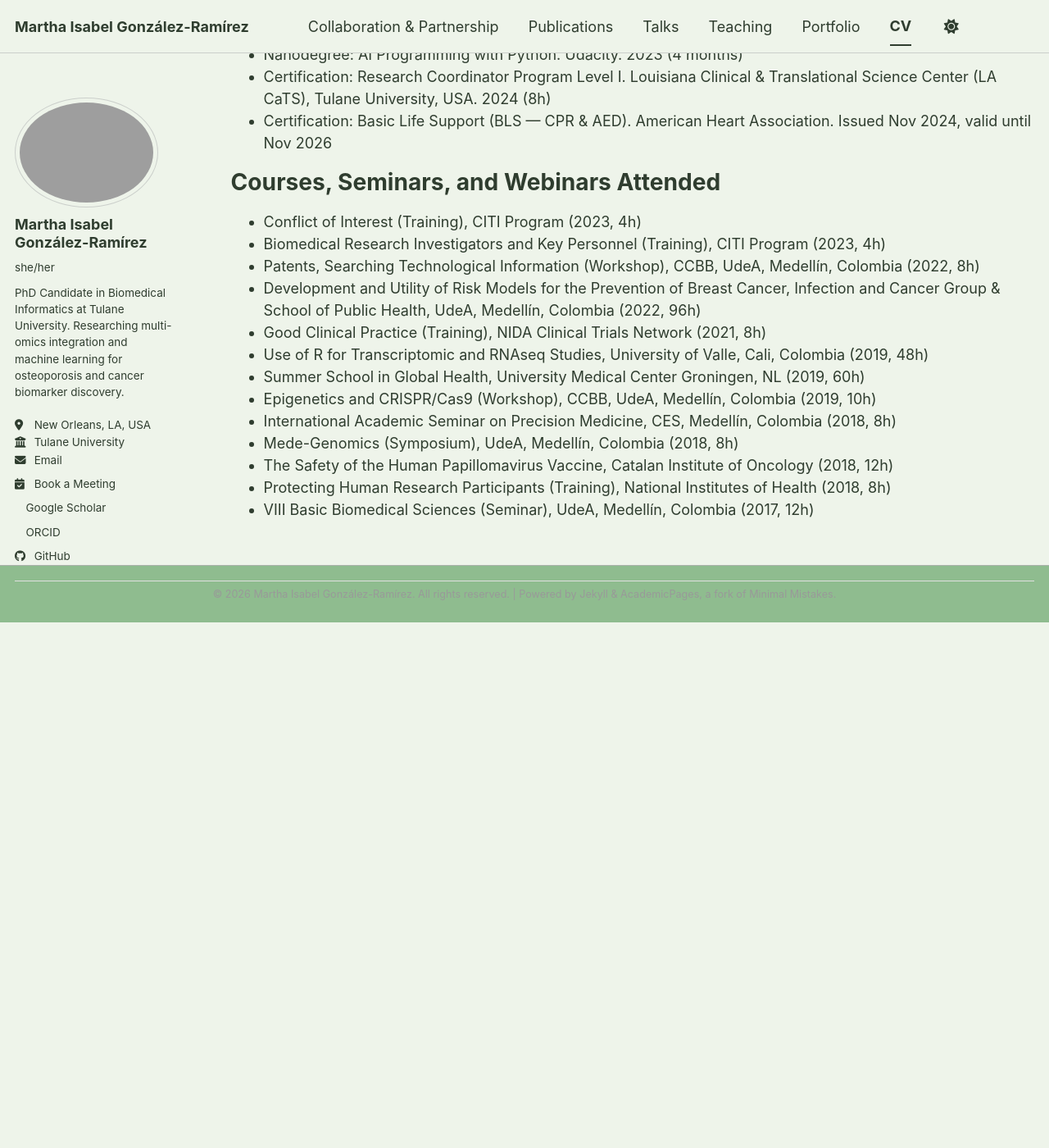
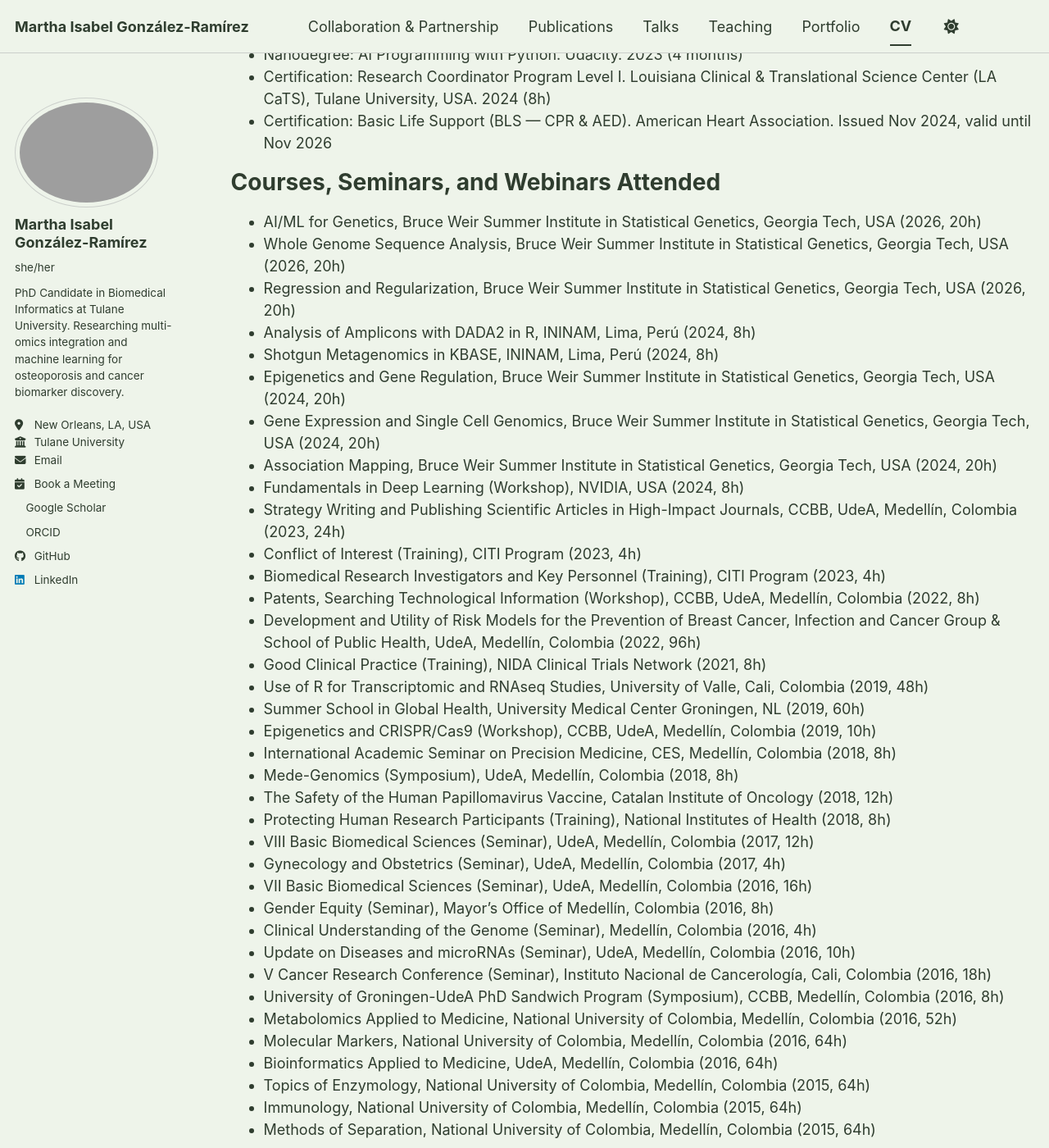
Before and after one commit to migonzalezr/migonzalezr.github.io, a Jekyll site: the page built from _pages/cv.md, in a window 1280 px wide and 1400 px high, scrolled down 7625 px. Shown: the whole window at 82% size. Built offline with Jekyll 4.4.1, drawn with Linux system fonts in a browser that asks for light colours; a style sheet for code colours, icons or effects is not loaded; before the commit the page ends 8453 px from its top, so only the background shows below that.

Commit message:
Add complete list of 36 courses, seminars, and webinars attended

```diff
--- a/_pages/cv.md
+++ b/_pages/cv.md
@@ -117,6 +117,16 @@ Professional Certificates and Diplomas
 
 Courses, Seminars, and Webinars Attended
 ======
+* AI/ML for Genetics, Bruce Weir Summer Institute in Statistical Genetics, Georgia Tech, USA (2026, 20h)
+* Whole Genome Sequence Analysis, Bruce Weir Summer Institute in Statistical Genetics, Georgia Tech, USA (2026, 20h)
+* Regression and Regularization, Bruce Weir Summer Institute in Statistical Genetics, Georgia Tech, USA (2026, 20h)
+* Analysis of Amplicons with DADA2 in R, ININAM, Lima, Perú (2024, 8h)
+* Shotgun Metagenomics in KBASE, ININAM, Lima, Perú (2024, 8h)
+* Epigenetics and Gene Regulation, Bruce Weir Summer Institute in Statistical Genetics, Georgia Tech, USA (2024, 20h)
+* Gene Expression and Single Cell Genomics, Bruce Weir Summer Institute in Statistical Genetics, Georgia Tech, USA (2024, 20h)
+* Association Mapping, Bruce Weir Summer Institute in Statistical Genetics, Georgia Tech, USA (2024, 20h)
+* Fundamentals in Deep Learning (Workshop), NVIDIA, USA (2024, 8h)
+* Strategy Writing and Publishing Scientific Articles in High-Impact Journals, CCBB, UdeA, Medellín, Colombia (2023, 24h)
 * Conflict of Interest (Training), CITI Program (2023, 4h)
 * Biomedical Research Investigators and Key Personnel (Training), CITI Program (2023, 4h)
 * Patents, Searching Technological Information (Workshop), CCBB, UdeA, Medellín, Colombia (2022, 8h)
@@ -130,3 +140,16 @@ Courses, Seminars, and Webinars Attended
 * The Safety of the Human Papillomavirus Vaccine, Catalan Institute of Oncology (2018, 12h)
 * Protecting Human Research Participants (Training), National Institutes of Health (2018, 8h)
 * VIII Basic Biomedical Sciences (Seminar), UdeA, Medellín, Colombia (2017, 12h)
+* Gynecology and Obstetrics (Seminar), UdeA, Medellín, Colombia (2017, 4h)
+* VII Basic Biomedical Sciences (Seminar), UdeA, Medellín, Colombia (2016, 16h)
+* Gender Equity (Seminar), Mayor's Office of Medellín, Colombia (2016, 8h)
+* Clinical Understanding of the Genome (Seminar), Medellín, Colombia (2016, 4h)
+* Update on Diseases and microRNAs (Seminar), UdeA, Medellín, Colombia (2016, 10h)
+* V Cancer Research Conference (Seminar), Instituto Nacional de Cancerología, Cali, Colombia (2016, 18h)
+* University of Groningen-UdeA PhD Sandwich Program (Symposium), CCBB, Medellín, Colombia (2016, 8h)
+* Metabolomics Applied to Medicine, National University of Colombia, Medellín, Colombia (2016, 52h)
+* Molecular Markers, National University of Colombia, Medellín, Colombia (2016, 64h)
+* Bioinformatics Applied to Medicine, UdeA, Medellín, Colombia (2016, 64h)
+* Topics of Enzymology, National University of Colombia, Medellín, Colombia (2015, 64h)
+* Immunology, National University of Colombia, Medellín, Colombia (2015, 64h)
+* Methods of Separation, National University of Colombia, Medellín, Colombia (2015, 64h)
```
